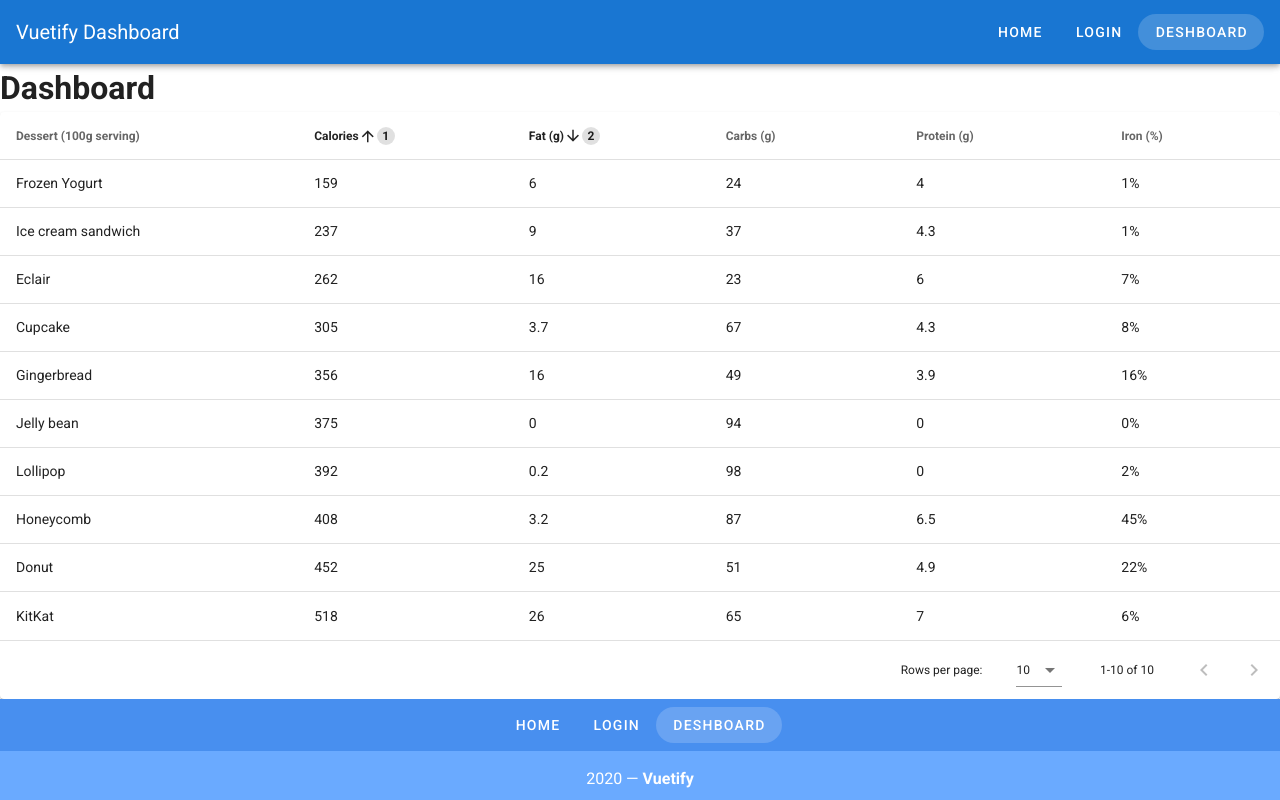
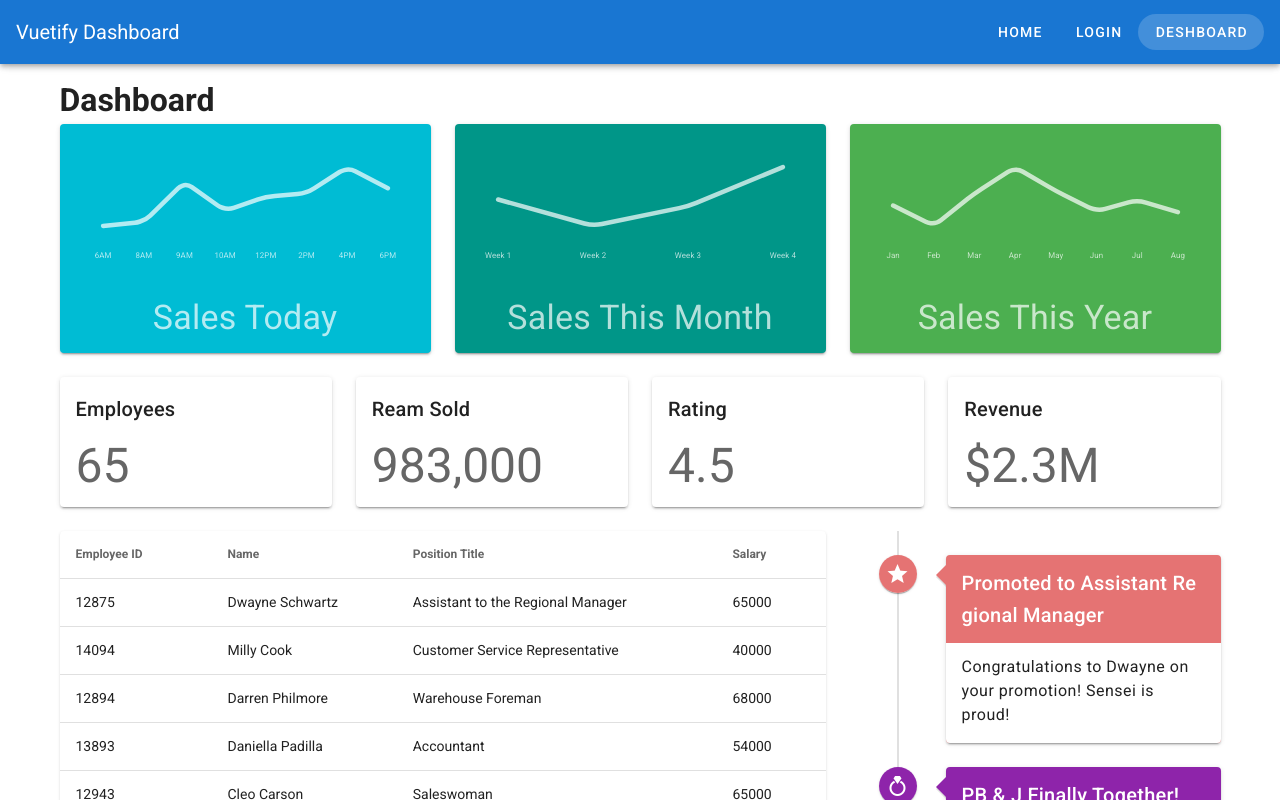
Before and after one commit to shahaj90/veutify-dashboard, a Vue app: page /dashboard in a window 1280 px wide. Shown: the top 800 px of the page. Built offline with nearby package versions, Linux system fonts and the light colour scheme.

Commit message:
Dashboard prepare

```diff
--- a/src/App.vue
+++ b/src/App.vue
@@ -6,7 +6,7 @@
       <v-spacer></v-spacer>
       <v-btn
         v-for="link in links"
-        :key="`${link.label}`-footer-link"
+        :key="`${link.label}`"
         text
         rounded
         :to="link.url"
@@ -22,7 +22,7 @@
       <v-row justify="center" no-gutters>
         <v-btn
           v-for="link in links"
-          :key="`${link.label}`-footer-link"
+          :key="`${link.label}`"
           color="white"
           text
           rounded
--- /dev/null
+++ b/src/components/EmployeesTable.vue
@@ -0,0 +1,42 @@
+<template>
+  <v-data-table
+    :headers="headers"
+    :items="employees"
+    :items-per-page="5"
+    class="elevation-1"
+    @click:row="selectRow"
+    :multi-sort="true"
+  ></v-data-table>
+</template>
+
+<script>
+export default {
+  name: 'EmployeesTable',
+  props: {
+    employees: {
+      type: Array,
+      required: true
+    }
+  },
+  data: () => ({
+    headers: [
+      { text: 'Employee ID', value: 'id' },
+      { text: 'Name', value: 'name' },
+      { text: 'Position Title', value: 'title' },
+      { text: 'Salary', value: 'salary' }
+    ]
+  }),
+  methods: {
+    selectRow(event) {
+      const employee = {
+        name: event.name,
+        title: event.title
+      }
+
+      this.$emit('select-employee', employee)
+    }
+  }
+}
+</script>
+
+<style lang="scss" scoped></style>
--- /dev/null
+++ b/src/components/EventTimeline.vue
@@ -0,0 +1,34 @@
+<template>
+  <v-timeline align-top :dense="true">
+    <v-timeline-item
+      v-for="(item, i) in timeline"
+      :key="i"
+      :color="item.color"
+      :icon="item.icon"
+      fill-dot
+    >
+      <v-card :color="item.color" dark>
+        <v-card-title class="title pt-3 pb-3">
+          <h3 class="title">{{ item.title }}</h3>
+        </v-card-title>
+        <v-card-text class="white text--primary">
+          <p class="pt-3 body-1 mb-0">
+            {{ item.text }}
+          </p>
+        </v-card-text>
+      </v-card>
+    </v-timeline-item>
+  </v-timeline>
+</template>
+
+<script>
+export default {
+  name: 'EventTimeline',
+  props: {
+    timeline: {
+      type: Array,
+      required: true
+    }
+  }
+}
+</script>
--- /dev/null
+++ b/src/components/SalesGraph.vue
@@ -0,0 +1,31 @@
+<template>
+  <v-card :color="sale.color" dark>
+    <v-card-text>
+      <v-sparkline
+        :value="sale.sales"
+        :labels="sale.labels"
+        color="rgba(255, 255, 255, .7)"
+        height="100"
+        padding="24"
+        stroke-linecap="round"
+        smooth
+      />
+    </v-card-text>
+
+    <v-card-text class="text-center">
+      <div class="display-1">{{ sale.title }}</div>
+    </v-card-text>
+  </v-card>
+</template>
+
+<script>
+export default {
+  name: 'SalesGraph',
+  props: {
+    sale: {
+      type: Object,
+      required: true
+    }
+  }
+}
+</script>
--- /dev/null
+++ b/src/components/StatisticCard.vue
@@ -0,0 +1,20 @@
+<template>
+  <v-card>
+    <v-card-title>{{ statistic.title }}</v-card-title>
+    <v-card-text class="display-2">{{ statistic.value }}</v-card-text>
+  </v-card>
+</template>
+
+<script>
+export default {
+  name: 'StatisticCard',
+  props: {
+    statistic: {
+      type: Object,
+      required: true
+    }
+  }
+}
+</script>
+
+<style lang="scss" scoped></style>
--- /dev/null
+++ b/src/data/employees.json
@@ -0,0 +1,151 @@
+[{
+        "id": 12875,
+        "name": "Dwayne Schwartz",
+        "title": "Assistant to the Regional Manager",
+        "salary": 65000
+    },
+    {
+        "id": 14094,
+        "name": "Milly Cook",
+        "title": "Customer Service Representative",
+        "salary": 40000
+    },
+    {
+        "id": 12894,
+        "name": "Darren Philmore",
+        "title": "Warehouse Foreman",
+        "salary": 68000
+    },
+    {
+        "id": 13893,
+        "name": "Daniella Padilla",
+        "title": "Accountant",
+        "salary": 54000
+    },
+    {
+        "id": 12943,
+        "name": "Cleo Carson",
+        "title": "Saleswoman",
+        "salary": 65000
+    },
+    {
+        "id": 19523,
+        "name": "Evangeline Blake",
+        "title": "Saleswoman",
+        "salary": 65000
+    },
+    {
+        "id": 18349,
+        "name": "Tory Henderson",
+        "title": "Human Resources Representative",
+        "salary": 60000
+    },
+    {
+        "id": 11853,
+        "name": "Max Scarn",
+        "title": "Regional Manager",
+        "salary": 70000
+    },
+    {
+        "id": 14821,
+        "name": "Daniella Padilla",
+        "title": "Secretary",
+        "salary": 45000
+    },
+    {
+        "id": 15834,
+        "name": "Felix Mendez",
+        "title": "Salesman",
+        "salary": 65000
+    },
+    {
+        "id": 84363,
+        "name": "Kurt Peck",
+        "title": "Salesman",
+        "salary": 65000
+    },
+    {
+        "id": 83724,
+        "name": "Hayley Santos",
+        "title": "Accountant",
+        "salary": 54000
+    },
+    {
+        "id": 38542,
+        "name": "Hannah Lamb",
+        "title": "Saleswoman",
+        "salary": 65000
+    },
+    {
+        "id": 84624,
+        "name": "Melanie Jensen",
+        "title": "Saleswoman",
+        "salary": 65000
+    },
+    {
+        "id": 96825,
+        "name": "Tianna Dorsey",
+        "title": "Intern",
+        "salary": 30000
+    },
+    {
+        "id": 48235,
+        "name": "Stan Zuniga",
+        "title": "Salesman",
+        "salary": 65000
+    },
+    {
+        "id": 27937,
+        "name": "Robert Lambert",
+        "title": "Accountant",
+        "salary": 54000
+    },
+    {
+        "id": 43820,
+        "name": "Saskia Hubbard",
+        "title": "Saleswoman",
+        "salary": 65000
+    },
+    {
+        "id": 10053,
+        "name": "Katy Harrington",
+        "title": "Saleswoman",
+        "salary": 65000
+    },
+    {
+        "id": 43289,
+        "name": "Lottie Noble",
+        "title": "Intern",
+        "salary": 30000
+    },
+    {
+        "id": 12476,
+        "name": "Khadijah Clayton",
+        "title": "Salesman",
+        "salary": 65000
+    },
+    {
+        "id": 75313,
+        "name": "Bailey Norton",
+        "title": "Accountant",
+        "salary": 54000
+    },
+    {
+        "id": 86321,
+        "name": "Aliyah McKinney",
+        "title": "Saleswoman",
+        "salary": 65000
+    },
+    {
+        "id": 12363,
+        "name": "Caroline Mayer",
+        "title": "Saleswoman",
+        "salary": 65000
+    },
+    {
+        "id": 87542,
+        "name": "Ryan Johnson",
+        "title": "Intern",
+        "salary": 30000
+    }
+]
--- /dev/null
+++ b/src/data/sales.json
@@ -0,0 +1,19 @@
+[{
+        "title": "Sales Today",
+        "sales": [423, 446, 675, 510, 590, 610, 760, 639],
+        "color": "cyan",
+        "labels": ["6AM", "8AM", "9AM", "10AM", "12PM", "2PM", "4PM", "6PM"]
+    },
+    {
+        "title": "Sales This Month",
+        "sales": [325, 123, 273, 573],
+        "color": "teal",
+        "labels": ["Week 1", "Week 2", "Week 3", "Week 4"]
+    },
+    {
+        "title": "Sales This Year",
+        "sales": [746, 415, 943, 1372, 983, 651, 837, 639],
+        "color": "green",
+        "labels": ["Jan", "Feb", "Mar", "Apr", "May", "Jun", "Jul", "Aug"]
+    }
+]
--- /dev/null
+++ b/src/data/statistics.json
@@ -0,0 +1,17 @@
+[{
+        "title": "Employees",
+        "value": "65"
+    },
+    {
+        "title": "Ream Sold",
+        "value": "983,000"
+    },
+    {
+        "title": "Rating",
+        "value": "4.5"
+    },
+    {
+        "title": "Revenue",
+        "value": "$2.3M"
+    }
+]
--- /dev/null
+++ b/src/data/timeline.json
@@ -0,0 +1,25 @@
+[{
+        "color": "red lighten-2",
+        "icon": "mdi-star",
+        "title": "Promoted to Assistant Regional Manager",
+        "text": "Congratulations to Dwayne on your promotion! Sensei is proud!"
+    },
+    {
+        "color": "purple darken-1",
+        "icon": "mdi-ring",
+        "title": "PB & J Finally Together!",
+        "text": "Max Scarn here with a personal congratulations to the happy couple!"
+    },
+    {
+        "color": "green lighten-1",
+        "icon": "mdi-balloon",
+        "title": "Welcome Back to the Temp!",
+        "text": "Sorry about what happened at corporate, but I am glad you are back! - Max"
+    },
+    {
+        "color": "indigo",
+        "icon": "mdi-gift",
+        "title": "Reminder: Secret Santa Rules",
+        "text": "The maximum spending amount is $20. No iPods allowed."
+    }
+]
--- a/src/views/Dashboard.vue
+++ b/src/views/Dashboard.vue
@@ -1,131 +1,76 @@
 <template>
-  <div>
+  <v-container>
     <h1>Dashboard</h1>
-    <v-data-table
-      :headers="headers"
-      :items="desserts"
-      :sort-by="['calories', 'fat']"
-      :sort-desc="[false, true]"
-      multi-sort
-      class="elevation-1"
-      @click:row="selectRow"
-    ></v-data-table>
 
-    <v-snackbar v-model="snackbar">
-      You have selected "{{ currentItem }}"
-      <v-btn color="pink" text @click="snackbar = false">Close</v-btn>
+    <v-row>
+      <v-col v-for="sale in sales" :key="`${sale.title}`" cols="12" md="4">
+        <SalesGraph :sale="sale" />
+      </v-col>
+    </v-row>
+
+    <v-row>
+      <v-col v-for="statistic in statistics" :key="`${statistic.title}`">
+        <StatisticCard :statistic="statistic" />
+      </v-col>
+    </v-row>
+
+    <v-row>
+      <v-col cols="8">
+        <EmployeesTable :employees="employees" @select-employee="setEmployee" />
+      </v-col>
+      <v-col cols="4">
+        <EventTimeline :timeline="timeline" />
+      </v-col>
+    </v-row>
+
+    <v-snackbar v-model="snackbar" :left="$vuetify.breakpoint.lgAndUp">
+      You have selected {{ selectedEmployee.name }},
+      {{ selectedEmployee.title }}
+      <v-btn color="pink" text @click="snackbar = false">
+        Close
+      </v-btn>
     </v-snackbar>
-  </div>
+  </v-container>
 </template>
 
 <script>
+import EmployeesTable from '../components/EmployeesTable'
+import EventTimeline from '../components/EventTimeline'
+import SalesGraph from '../components/SalesGraph'
+import StatisticCard from '../components/StatisticCard'
+
+import employeesData from '../data/employees.json'
+import timelineData from '../data/timeline.json'
+import salesData from '../data/sales.json'
+import statisticsData from '../data/statistics.json'
+
 export default {
+  name: 'DashboardPage',
+  components: {
+    EmployeesTable,
+    EventTimeline,
+    SalesGraph,
+    StatisticCard
+  },
   data() {
     return {
-      currentItem: "",
+      employees: employeesData,
+      sales: salesData,
+      selectedEmployee: {
+        name: '',
+        title: ''
+      },
       snackbar: false,
-      headers: [
-        {
-          text: "Dessert (100g serving)",
-          align: "left",
-          sortable: false,
-          value: "name"
-        },
-        { text: "Calories", value: "calories" },
-        { text: "Fat (g)", value: "fat" },
-        { text: "Carbs (g)", value: "carbs" },
-        { text: "Protein (g)", value: "protein" },
-        { text: "Iron (%)", value: "iron" }
-      ],
-      desserts: [
-        {
-          name: "Frozen Yogurt",
-          calories: 159,
-          fat: 6.0,
-          carbs: 24,
-          protein: 4.0,
-          iron: "1%"
-        },
-        {
-          name: "Ice cream sandwich",
-          calories: 237,
-          fat: 9.0,
-          carbs: 37,
-          protein: 4.3,
-          iron: "1%"
-        },
-        {
-          name: "Eclair",
-          calories: 262,
-          fat: 16.0,
-          carbs: 23,
-          protein: 6.0,
-          iron: "7%"
-        },
-        {
-          name: "Cupcake",
-          calories: 305,
-          fat: 3.7,
-          carbs: 67,
-          protein: 4.3,
-          iron: "8%"
-        },
-        {
-          name: "Gingerbread",
-          calories: 356,
-          fat: 16.0,
-          carbs: 49,
-          protein: 3.9,
-          iron: "16%"
-        },
-        {
-          name: "Jelly bean",
-          calories: 375,
-          fat: 0.0,
-          carbs: 94,
-          protein: 0.0,
-          iron: "0%"
-        },
-        {
-          name: "Lollipop",
-          calories: 392,
-          fat: 0.2,
-          carbs: 98,
-          protein: 0,
-          iron: "2%"
-        },
-        {
-          name: "Honeycomb",
-          calories: 408,
-          fat: 3.2,
-          carbs: 87,
-          protein: 6.5,
-          iron: "45%"
-        },
-        {
-          name: "Donut",
-          calories: 452,
-          fat: 25.0,
-          carbs: 51,
-          protein: 4.9,
-          iron: "22%"
-        },
-        {
-          name: "KitKat",
-          calories: 518,
-          fat: 26.0,
-          carbs: 65,
-          protein: 7,
-          iron: "6%"
-        }
-      ]
-    };
+      statistics: statisticsData,
+      timeline: timelineData
+    }
   },
   methods: {
-    selectRow(event) {
-      this.snackbar = true;
-      this.currentItem = event.name;
+    setEmployee(event) {
+      this.snackbar = true
+      this.selectedEmployee.name = event.name
+      this.selectedEmployee.title = event.title
     }
   }
-};
+}
 </script>
```
